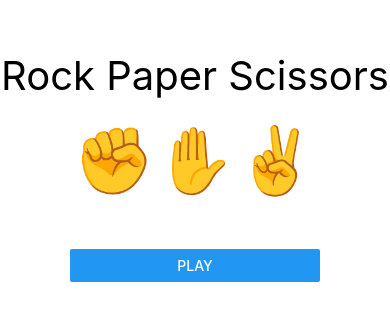
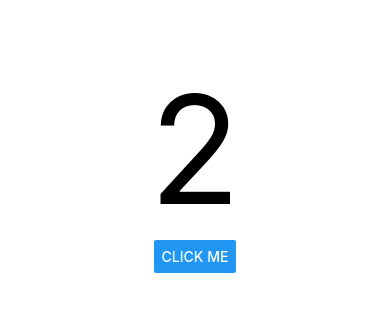
Before and after one commit to Mizzan/rock-paper-scissors-app, a React Native app: screen / in a window 390 px wide. Shown: the part 256-576 px from the top of the page. Built offline with nearby package versions, Linux system fonts and the light colour scheme.

Commit message:
✅ added  playscreen file

```diff
--- a/App.js
+++ b/App.js
@@ -1,16 +1,19 @@
 import { StatusBar } from 'expo-status-bar';
 import React from 'react';
 import { Button, StyleSheet, Text, View } from 'react-native';
+import PlayScreen from './src/PlayScreen';
 
 export default function App() {
   return (
-    <View style={styles.container}>
-      <Text style={styles.header}>Rock Paper Scissors</Text>
-      <Text style={styles.emojiStyle}>✊✋✌</Text>
-      <View style={styles.btnStyle}>
-        <Button title="Play" />
-      </View>
-    </View>
+    // <View style={styles.container}>
+    //   <Text style={styles.header}>Rock Paper Scissors</Text>
+    //   <Text style={styles.emojiStyle}>✊✋✌</Text>
+    //   <View style={styles.btnStyle}>
+    //     <Button title="Play" />
+    //   </View>
+    // </View>
+
+    <PlayScreen />
   );
 }
 
--- /dev/null
+++ b/src/PlayScreen.js
@@ -0,0 +1,32 @@
+import React, { useEffect, useState } from 'react';
+import { StyleSheet, View, Text, Button } from 'react-native';
+
+const PlayScreen = () => {
+  const [counter, setCounter] = useState(2);
+
+  useEffect(() => {
+    // const timer = setTimeout(() => {
+    //   setCounter((prev) => prev - 1);
+    // }, 500);
+  }, [counter]);
+  return (
+    <View style={styles.container}>
+      <Text style={styles.counter}>{counter}</Text>
+      <Button onPress={() => setCounter - 1} title="Click Me" />
+    </View>
+  );
+};
+
+const styles = StyleSheet.create({
+  container: {
+    flex: 1,
+    backgroundColor: '#fff',
+    alignItems: 'center',
+    justifyContent: 'center',
+  },
+  counter: {
+    fontSize: 150,
+  },
+});
+
+export default PlayScreen;
```
